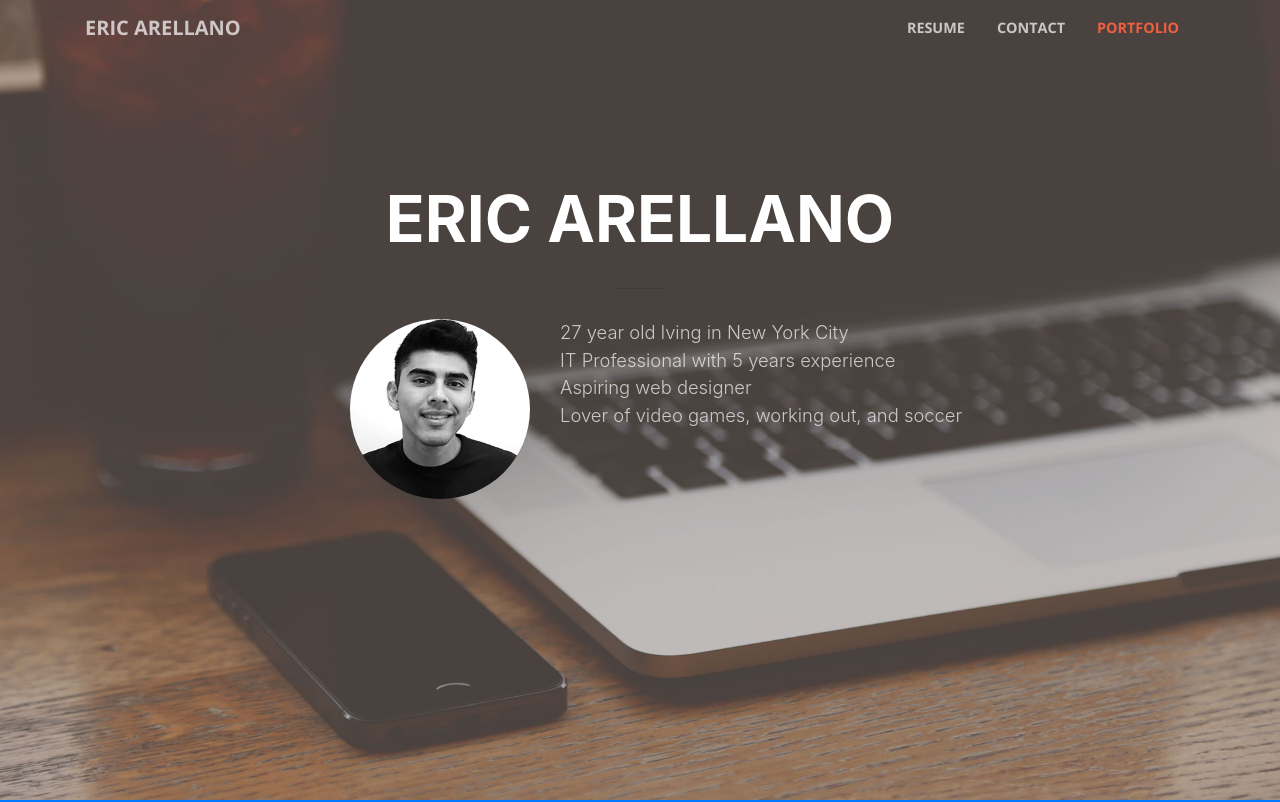
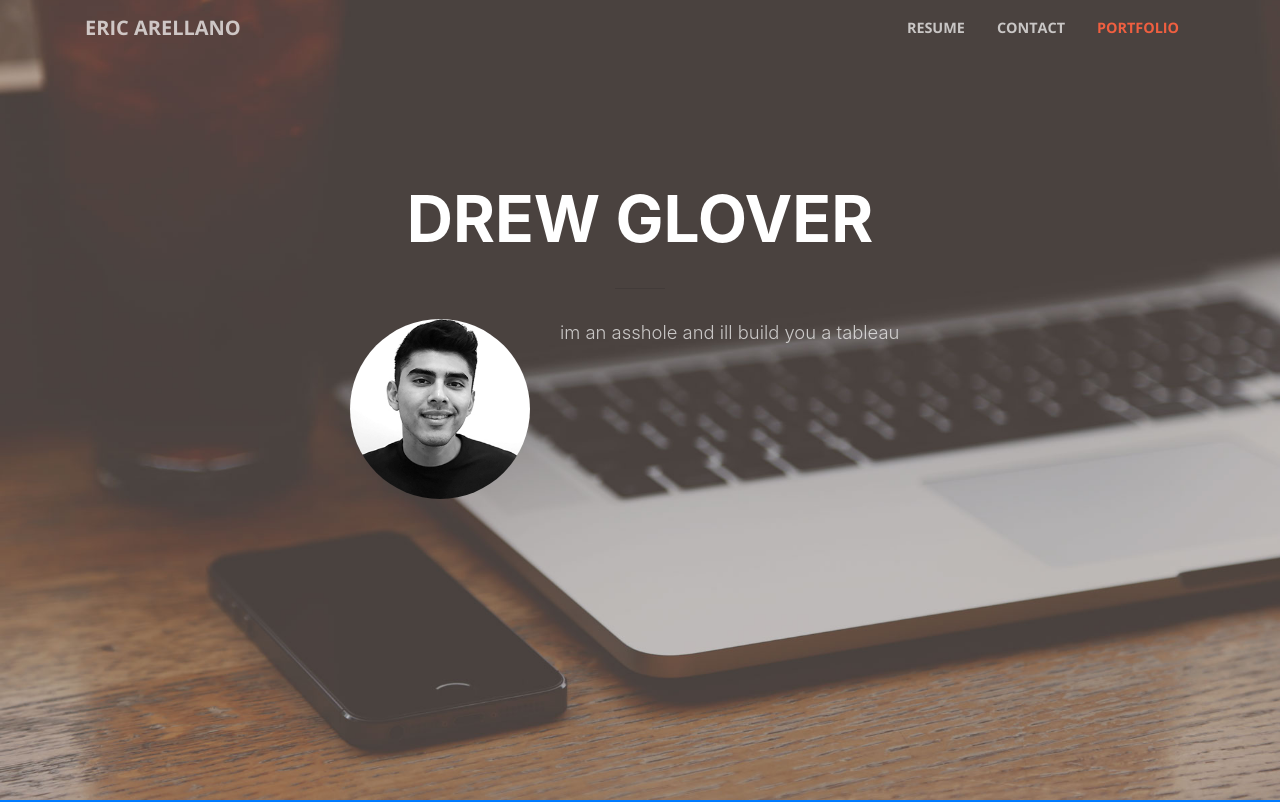
Before and after one commit to eric11598/eric11598.github.io, a website with bundled scripts: page index.html in a window 1280 px wide. Shown: the top 802 px of the page. Built offline with nearby package versions, Linux system fonts and the light colour scheme.

Commit message:
Update index.html

```diff
--- a/index.html
+++ b/index.html
@@ -62,7 +62,7 @@
       <div class="row">
         <div class="col-lg-10 mx-auto">
           <h1 class="text-uppercase">
-            <strong>Eric Arellano</strong>
+            <strong>Drew Glover</strong>
           </h1>
           <hr>
         </div>
@@ -70,10 +70,7 @@
           <img src="/assets/images/Eric.Arellano.jpg" class="headshot" alt="Me">
         </div>
         <div class="col-lg-7 mx-auto">
-          <p class="text-faded mb-5" style="text-align: left">27 year old lving in New York City
-            <br>IT Professional with 5 years experience
-            <br>Aspiring web designer
-            <br>Lover of video games, working out, and soccer</p>
+          <p class="text-faded mb-5" style="text-align: left">im an asshole and ill build you a tableau</p>
           <!----<a class="btn btn-primary btn-xl js-scroll-trigger" href="#resume">Resume</a>-->
         </div>
       </div>
```
